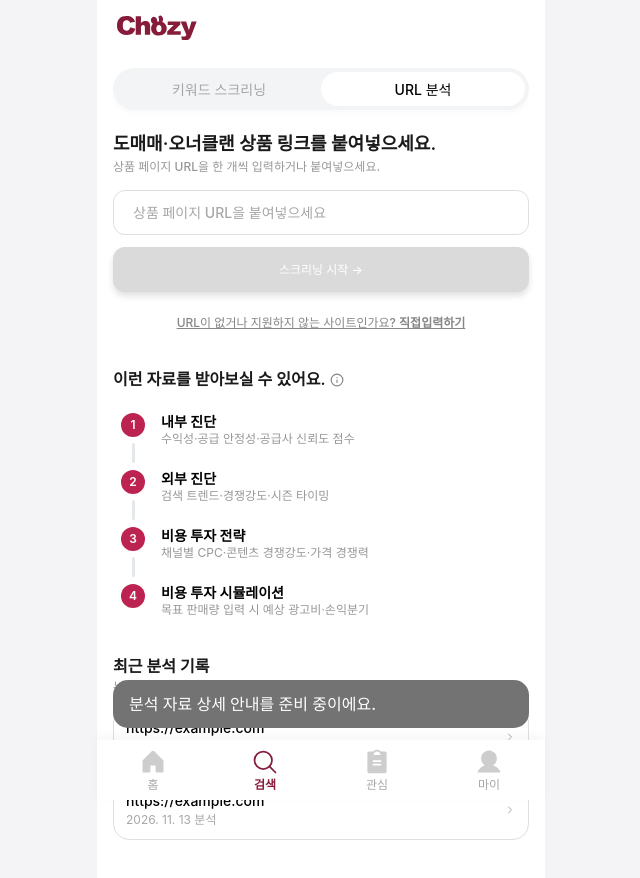
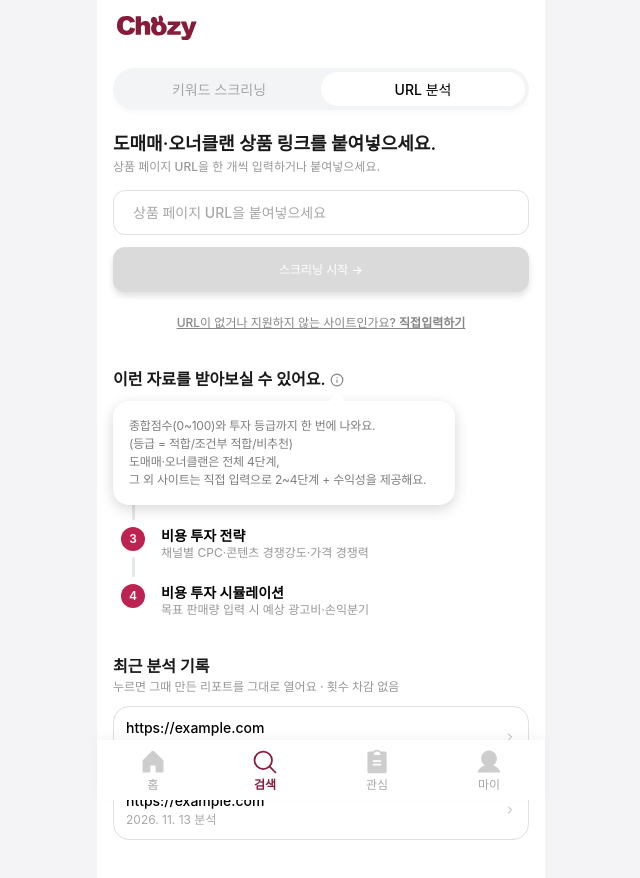
Before and after one commit to Chozy-dev/Chozy-Web, a React (Vite) app: page /search/url in a window 1280 px wide. Both pictures are taken after a click on the button "분석 자료 안내". Shown: the top 878 px of the page, without its empty margins (319-959 px from the left). Built offline with nearby package versions, Linux system fonts and the light colour scheme; a web font is replaced by a local one.

Commit message:
feat: URL 분석 정보보기 설명 팝오버 구현

```diff
--- /dev/null
+++ b/src/components/search/UrlReportInfo.tsx
@@ -0,0 +1,28 @@
+import { Info } from "lucide-react";
+import Popover from "../common/Popover";
+
+export default function UrlReportInfo() {
+  return (
+    <Popover
+      label="분석 자료 안내"
+      trigger={
+        <>
+          <Info size={14} aria-hidden />
+          <span aria-hidden className="pointer-events-none absolute top-full left-1/2 z-40 mt-0.5 hidden h-0 w-0 -translate-x-1/2 border-x-8 border-b-[10px] border-x-transparent border-b-white group-aria-expanded:block" />
+        </>
+      }
+      triggerClassName="group relative flex h-[19px] shrink-0 items-center text-[#868686] before:absolute before:-inset-2"
+      className=""
+      panelClassName="absolute top-full left-0 z-30 mt-3 w-full max-w-[342px] rounded-2xl bg-white p-4 shadow-[0_4px_14px_rgba(0,0,0,0.16)]"
+    >
+      {() => (
+        <p role="note" aria-label="분석 자료 설명" className="text-xs leading-[18px] font-normal tracking-[-0.2px] text-[#7d7d7d]">
+          종합점수(0~100)와 투자 등급까지 한 번에 나와요.<br />
+          (등급 = 적합/조건부 적합/비추천)<br />
+          도매매·오너클랜은 전체 4단계,<br />
+          그 외 사이트는 직접 입력으로 2~4단계 + 수익성을 제공해요.
+        </p>
+      )}
+    </Popover>
+  );
+}
--- a/src/components/search/UrlReportPreview.tsx
+++ b/src/components/search/UrlReportPreview.tsx
@@ -1,14 +1,12 @@
-import { Info } from "lucide-react";
 import { URL_REPORT_SECTIONS } from "../../data/urlAnalysis";
+import UrlReportInfo from "./UrlReportInfo";
 
-export default function UrlReportPreview({ onInfo }: { onInfo: () => void }) {
+export default function UrlReportPreview() {
   return (
     <section aria-labelledby="url-report-preview-title">
-      <div className="flex items-center gap-1">
+      <div className="relative flex items-center gap-1">
         <h2 id="url-report-preview-title" className="text-base leading-[19px] font-semibold text-[#1a1a1a]">이런 자료를 받아보실 수 있어요.</h2>
-        <button type="button" onClick={onInfo} aria-label="분석 자료 안내" className="relative shrink-0 text-[#868686] before:absolute before:-inset-2">
-          <Info size={14} aria-hidden />
-        </button>
+        <UrlReportInfo />
       </div>
       <ol className="mt-6 px-2">
         {URL_REPORT_SECTIONS.map((section, index) => (
--- a/src/pages/search/UrlAnalysisScreen.tsx
+++ b/src/pages/search/UrlAnalysisScreen.tsx
@@ -28,7 +28,7 @@ export default function UrlAnalysisScreen() {
           />
         </div>
         <div className="mt-10">
-          <UrlReportPreview onInfo={() => setMessage("분석 자료 상세 안내를 준비 중이에요.")} />
+          <UrlReportPreview />
         </div>
         <div className="mt-[38px]">
           <RecentUrlAnalyses items={RECENT_URL_ANALYSES} onSelect={() => setMessage("저장된 리포트 화면을 준비 중이에요.")} />
```
